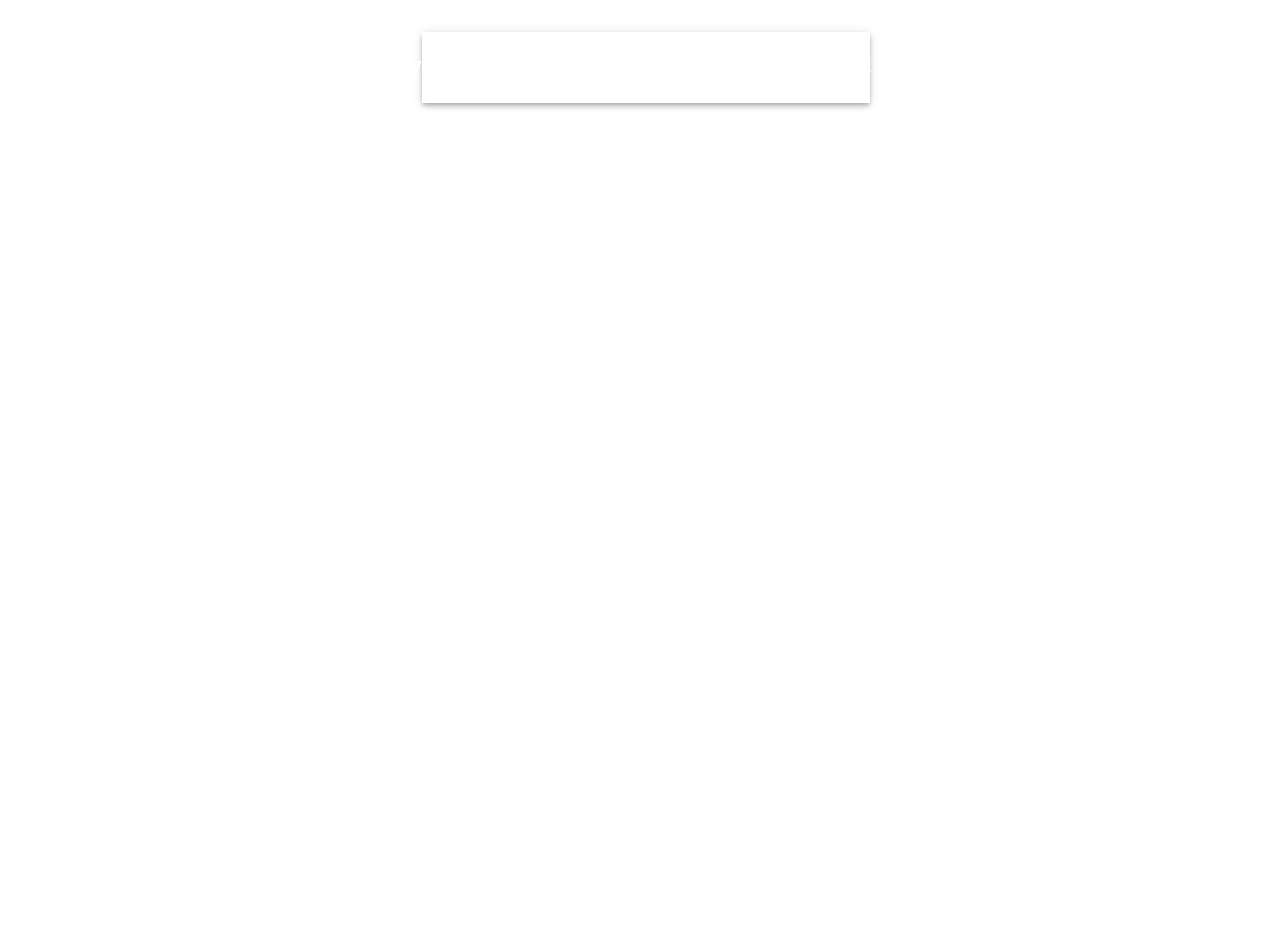
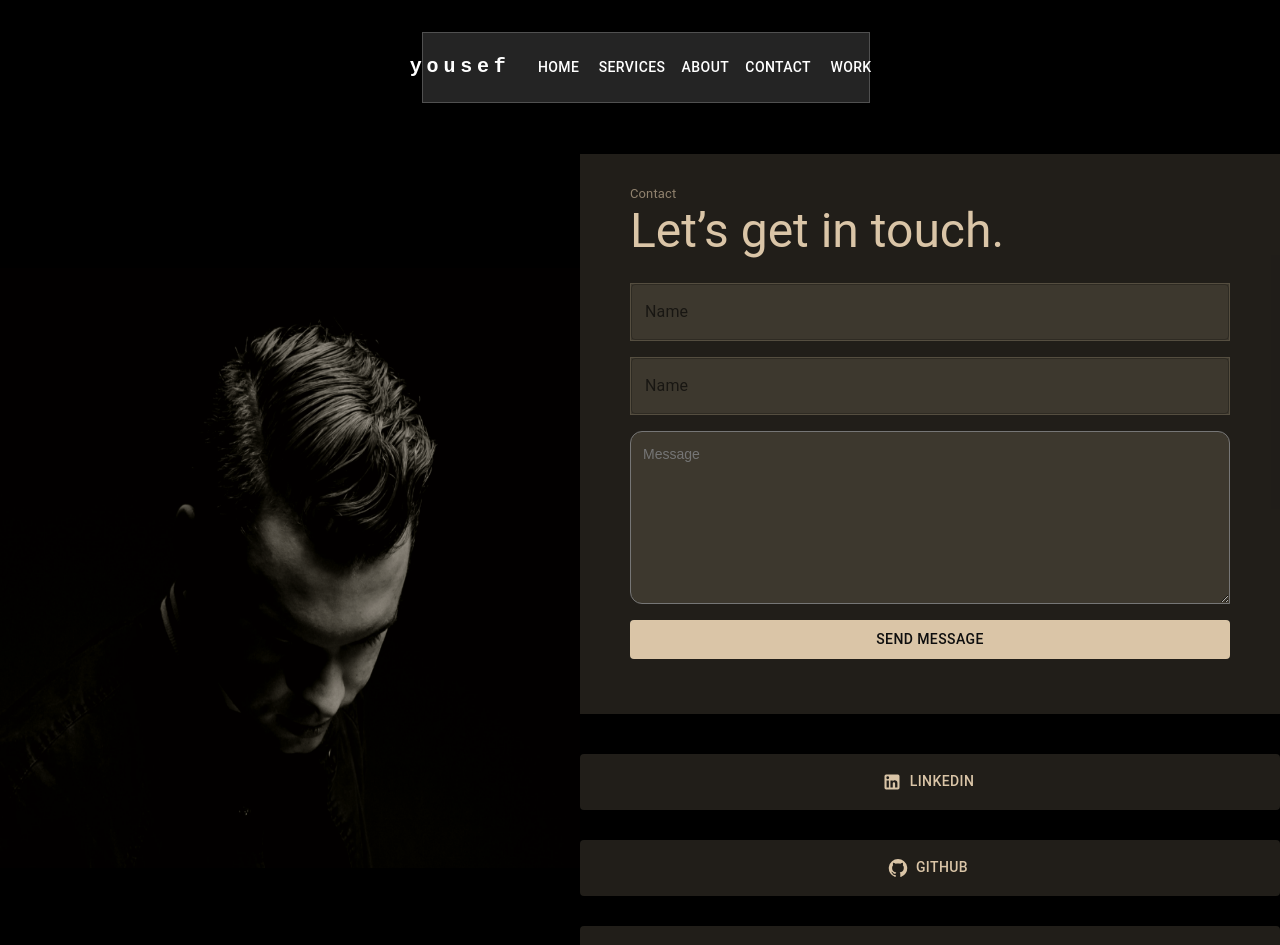
Before and after one commit to Sajjadmoghadam/portfolio, a React (Create React App) app: page /contact in a window 1280 px wide. Shown: the top 945 px of the page. Before the commit the page ends 800 px from the top, so only its background shows below. Built offline with nearby package versions, Linux system fonts and the light colour scheme.

Commit message:
update contact

```diff
--- a/src/pages/Contact/index.jsx
+++ b/src/pages/Contact/index.jsx
@@ -1,9 +1,217 @@
-import React from 'react'
+import { Stack, Box, Typography, TextField, Button } from "@mui/material";
+import { TextareaAutosize as BaseTextareaAutosize } from "@mui/base/TextareaAutosize";
+import SouthIcon from "@mui/icons-material/South";
+import CallMadeIcon from "@mui/icons-material/CallMade";
+import LinkedInIcon from "@mui/icons-material/LinkedIn";
+import GitHubIcon from "@mui/icons-material/GitHub";
+import MailIcon from "@mui/icons-material/Mail";
+import { styled } from "@mui/system";
+
+import React from "react";
 
 export default function Contact() {
+  const blue = {
+    100: "#DAECFF",
+    200: "#b6daff",
+    400: "#3399FF",
+    500: "#007FFF",
+    600: "#0072E5",
+    900: "#003A75",
+  };
+
+  const grey = {
+    50: "#F3F6F9",
+    100: "#E5EAF2",
+    200: "#DAE2ED",
+    300: "#C7D0DD",
+    400: "#B0B8C4",
+    500: "#9DA8B7",
+    600: "#6B7A90",
+    700: "#434D5B",
+    800: "#303740",
+    900: "#1C2025",
+  };
+
+  const Textarea = styled(BaseTextareaAutosize)(
+    ({ theme }) => `
+    box-sizing: border-box;
+    width: 100%;
+    font-family: 'IBM Plex Sans', sans-serif;
+    font-size: 0.875rem;
+    font-weight: 400;
+    line-height: 1.5;
+    padding: 12px;
+    border-radius: 12px 12px 0 12px;
+    color:#DAC5A7;
+    background:#DAC5A726};
+    border: 1px solid #DAC5A726;
+    box-shadow: 0px 2px 2px ${
+      theme.palette.mode === "dark" ? grey[900] : grey[50]
+    };
+
+    &:hover {
+      border-color: #DAC5A726   ;
+    }
+
+    &:focus {
+      outline: 0;
+      border-color: #DAC5A726;
+    }
+
+    // firefox
+    &:focus-visible {
+      outline: 0;
+    }
+  `
+  );
   return (
     <>
+      <Stack sx={{ backgroundColor: "#000000", flexDirection: "column" }}>
+        <Box
+          sx={{
+            display: "flex",
+            flexDirection: "row",
+            alignContent: "center",
+            alignItems: "center",
+            justifyContent: "center",
+            marginTop: "12%",
+          }}
+        >
+          <Box
+            sx={{
+              width: "600px",
+              height: "600px",
+              alignItems: "center",
+            }}
+          >
+            <img
+              width="100%"
+              height="100%"
+              src="./assets/homepagePhoto.png"
+              alt=""
+            />
+          </Box>
+          <Stack flexDirection="column">
+            <Box
+              sx={{
+                backgroundColor: "#DAC5A726",
+                width: "600px",
+                height: "500px",
+                display: "flex",
+                flexDirection: "column",
+                padding: "30px 50px",
+              }}
+            >
+              <Typography sx={{ color: "#DAC5A799", fontSize: "13px" }}>
+                Contact
+              </Typography>
+              <Typography
+                variant="h3"
+                fontSize="bold"
+                sx={{ color: "#DAC5A7" }}
+              >
+                Let’s get in touch.
+              </Typography>
+              <Box
+                mt={3}
+                gap={2}
+                sx={{ display: "flex", flexDirection: "column" }}
+              >
+                <TextField
+                  label="Name"
+                  variant="outlined"
+                  sx={{
+                    backgroundColor: "#DAC5A726",
+                    border: "1px solid #DAC5A726",
+                    color: "#DAC5A7",
+                  }}
+                />
+                <TextField
+                  label="Name"
+                  variant="outlined"
+                  sx={{
+                    backgroundColor: "#DAC5A726",
+                    border: "1px solid #DAC5A726",
+                  }}
+                />
+                <Textarea
+                  aria-label="minimum height"
+                  minRows={7}
+                  placeholder="Message"
+                />
+                <Button
+                  variant="text"
+                  sx={{
+                    backgroundColor: "#DAC5A7",
+                    width: "100%",
+                    color: "#0E0E0E",
+                    border: "1px solid #DAC5A726",
+                    "&:hover": {
+                      backgroundColor: "#DAC5A7",
+                    },
+                    "&:focus": {
+                      border: "1px solid #DAC5A726",
+                    },
+                  }}
+                >
+                  Send Message
+                </Button>
+              </Box>
+            </Box>
+            <Stack width="100%" mt={5} gap="30px" flexDirection="column">
+              <Button
+                startIcon={<LinkedInIcon />}
+                sx={{
+                  backgroundColor: "#DAC5A726",
+                  width: "100%",
+                  height: "56px",
+                  alignItems: "center",
+                  display: "flex",
+                  justifyContent: "center",
+                  padding: "1px",
+                  color:'#DAC5A7'
 
+                }}
+              >
+                Linkedin
+              </Button>
+
+              <Button
+                startIcon={<GitHubIcon />}
+                sx={{
+                  backgroundColor: "#DAC5A726",
+                  width: "100%",
+                  height: "56px",
+                  alignItems: "center",
+                  display: "flex",
+                  justifyContent: "center",
+                  padding: "1px",
+                  color:'#DAC5A7'
+
+                }}
+              >
+                Github
+              </Button>
+
+              <Button
+                startIcon={<MailIcon />}
+                sx={{
+                  backgroundColor: "#DAC5A726",
+                  width: "100%",
+                  height: "56px",
+                  alignItems: "center",
+                  display: "flex",
+                  justifyContent: "center",
+                  padding: "1px",
+                  color:'#DAC5A7'
+                }}
+              >
+                Email
+              </Button>
+            </Stack>
+          </Stack>
+        </Box>
+      </Stack>
     </>
-  )
+  );
 }
```
